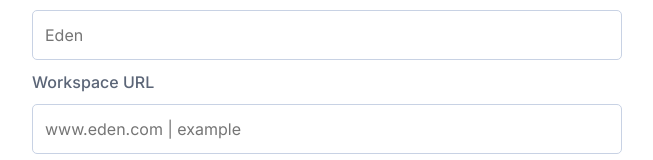
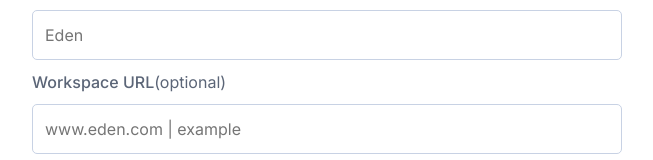
Before and after one commit to abhiaswale/dribble-ui, a React (Create React App) app: page / in a window 1280 px wide. Both pictures are taken after typing "Sample", "Sample" into the empty fields and a click on the button "Create Workspace". Shown: the part 460-620 px from the top of the page, without its empty margins (313-966 px from the left). Built offline with nearby package versions, Linux system fonts and the light colour scheme.

Commit message:
Fixed bugs

```diff
--- a/src/App.js
+++ b/src/App.js
@@ -10,7 +10,6 @@ import "bootstrap/dist/css/bootstrap.min.css";
 
 function App() {
   const [progress, setProgress] = useState(16);
-  const [buttonColor1, setButtonColor1] = useState("btn-primary");
   const [buttonColor2, setButtonColor2] = useState("btn-light");
   const [buttonColor3, setButtonColor3] = useState("btn-light");
   const [buttonColor4, setButtonColor4] = useState("btn-light");
@@ -63,7 +62,6 @@ function App() {
           <div className="nav-wrapper">
             <Navigation
               progressPercentage={progress}
-              buttonColor1={buttonColor1}
               buttonColor2={buttonColor2}
               buttonColor3={buttonColor3}
               buttonColor4={buttonColor4}
--- a/src/components/Initial.js
+++ b/src/components/Initial.js
@@ -13,7 +13,7 @@ const Initial = ({ setInitialCompleted }) => {
       return;
     }
     if (displayName.length <= 0) {
-      setError("Enter valid last name");
+      setError("Enter valid display name");
       return;
     }
     setInitialCompleted(true);
--- a/src/components/Navigation.js
+++ b/src/components/Navigation.js
@@ -2,7 +2,6 @@ import React from "react";
 import "./styles/Navigation.css";
 const Navigation = ({
   progressPercentage,
-  buttonColor1,
   buttonColor2,
   buttonColor3,
   buttonColor4,
@@ -23,7 +22,7 @@ const Navigation = ({
       </div>
       <button
         type="button"
-        className={`position-absolute top-0 translate-middle btn btn-lg ${buttonColor1} rounded-pill`}
+        className={`position-absolute top-0 translate-middle btn btn-lg btn-primary rounded-pill`}
         style={{ width: "3rem", height: "3rem", left: "0%" }}
         onClick={() => {
           setContentType(0);
--- a/src/components/Work.js
+++ b/src/components/Work.js
@@ -11,10 +11,7 @@ const Work = ({ setWorkCompleted }) => {
       setError("Enter valid workspace name");
       return;
     }
-    if (workspaceURL.length <= 0 || !workspaceURL.startsWith("www")) {
-      setError("Enter valid workspace url");
-      return;
-    }
+
     setWorkCompleted(true);
   };
 
@@ -33,7 +30,10 @@ const Work = ({ setWorkCompleted }) => {
             }}
             value={workspaceName}
           />
-          <label>Workspace URL</label>
+          <label>
+            Workspace URL<span id="optional">(optional)</span>
+          </label>
+
           <input
             type="text"
             placeholder="www.eden.com | example"
--- a/src/components/styles/Common.css
+++ b/src/components/styles/Common.css
@@ -58,6 +58,9 @@
   flex-direction: column;
   align-items: center;
 }
+#optional {
+  font-weight: 400;
+}
 
 /* BUTTON STYLES */
 .button-wrapper {
```
